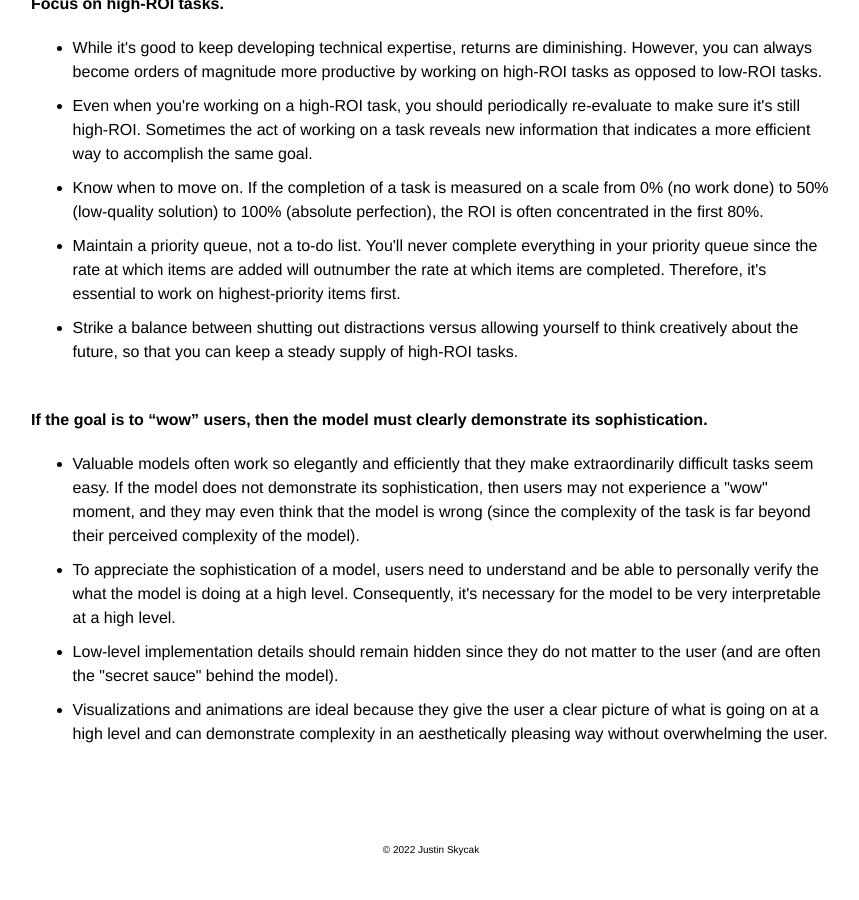
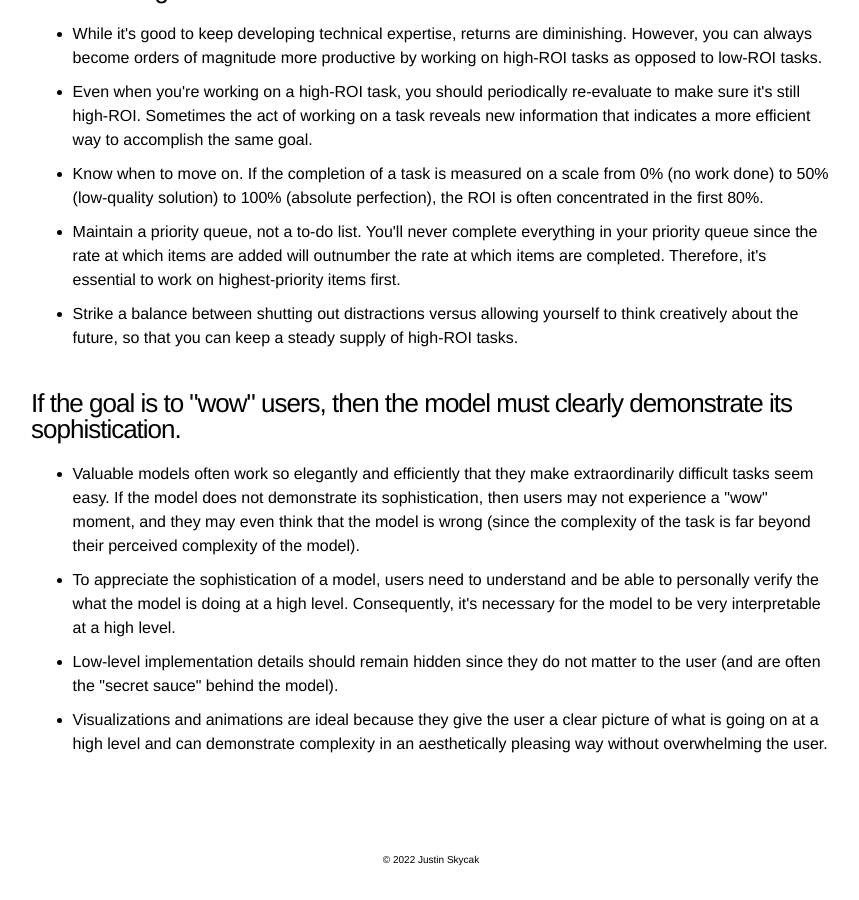
Before and after one commit to quantmonster/quantmonster.github.io, a Jekyll site: the page built from _posts/2022-09-07-modeling-tips.md, in a window 1280 px wide and 900 px high, scrolled down 3388 px. Shown: the whole window, without its empty margins (209-1068 px from the left). Built offline with Jekyll 4.4.1, drawn with Linux system fonts in a browser that asks for light colours.

Commit message:
Update 2022-09-07-modeling-tips.md

```diff
--- a/_posts/2022-09-07-modeling-tips.md
+++ b/_posts/2022-09-07-modeling-tips.md
@@ -13,14 +11,14 @@ excerpt: "In progress..."
  <li>The willingness to persist has a more emotional root -- doing something you love, wanting to fix something that angers you, a drive to conquer an opponent, etc. The more emotional connection you have to a problem, the easier it will be to stay motivated and persistent.</li>
 </ul>
 
-<h4>Consider the full problem from the beginning.</h4>
+<h3>Consider the full problem from the beginning.</h3>
 <ul>
   <li>A model is worthless if it does not solve the desired problem. Even if it's elegant and theoretically interesting -- if it doesn't actually solve a problem, then it's worthless.</li>
   <li>It is easier to simplify a convoluted model that solves the problem, than to extend an elegant model that does not solve the problem.</li>
   <li>Models that are intentionally designed to solve solve specific real problems usually turn out to be theoretically interesting and fun to build, but a theoretically interesting and fun-to-develop model designed in a vacuum will rarely happen to solve any sort of real problem.</li>
 </ul>
 
-<h5>Both you and your model need to understand the full context surrounding the problem.</h5>
+<h3>Both you and your model need to understand the full context surrounding the problem.</h3>
 <ul>
   <li>The first step to developing a model is to gather domain knowledge and fully grasp the context in which the model is meant to exist. If you skip this step, then your model might work in theory but probably not in real life.</li>
   <li>In order to gather domain knowledge, you need to engage in hands-on experience. So, avoid domains where you're averse to doing things manually and getting your hands dirty.</li>
@@ -28,15 +26,14 @@ excerpt: "In progress..."
   <li>Once a model is detecting and leveraging most of signal in the data, it's higher ROI to improve the quality and breadth of data than to increase the algorithmic complexity of the model.</li>
 </ul>
 
-<h6>Choose the right level for your first principles.</h6>
+<h3>Choose the right level for your first principles.</h3>
 <ul>
  <li>It is often more efficient to manually encode expert knowledge in a structured data set and build a model on top of that, than to attempt to build a model that does everything from scratch.</li>
  <li>It's easy to rationalize that manually encoding expert knowledge takes too long. But if spending several weeks (or even months) creating a structured data set by hand will allow your model to accomplish important goals that it couldn't otherwise, then it's totally worth doing.</li>
  <li>Plus, when you have to manually encode expert knowledge, it means that you're creating highly relevant data that isn't publicly accessible. This gives you a major edge over any competitor who is not a domain expert or is unwilling to endure tedium for the sake of the model.</li>
 </ul>
 
-<br>
-<b>Get specific to your domain.</b>
+<h3>Get specific to your domain.</h3>
 <ul>
  <li>In every domain there are insights that a domain expert would know from experience, that would likely evade a general-purpose algorithm. (This is not surprising, because general-purpose algorithms get their power of generality by reducing assumptions and focusing on the aspects of a problem that are conserved across domains.)</li>
  <li>By introducing domain-specific "shortcut" assumptions and considering relevant aspects of the problem that would otherwise be ignored, you can leverage your domain knowledge as a major advantage against competitors who do not have as much domain expertise.</li>
@@ -44,8 +41,7 @@ excerpt: "In progress..."
  <li>Even after you become a domain expert, don't get cocky thinking you know everything there is to know within the domain. The amount of you know is still orders of magnitude less than the amount you don't, and the distribution of domain expertise among domain experts has a fat tail.</li>
  </ul>
 
-<br>
-<b>Leverage your intuition and emotions.</b>
+<h3>Leverage your intuition and emotions.</h3>
 <ul>
   <li>Routinely step back from the theory and implementation and observe your model's behavior. It needs to make sense intuitively and "feel" right emotionally. (If you've spent enough time building domain knowledge by doing things manually and getting your hands dirty, then you should have emotional reactions to the decisions the model makes.)</li>
   <li>The best machine learning model you have is your brain, and your brain only interfaces with interpretable computer models.</li>
@@ -53,8 +49,7 @@ excerpt: "In progress..."
   <li>Emotion is an essential part of the feedback loop for improving a model: 1) inspect the model's output, 2) produce a negative emotional reaction, 3) introspect your emotions to identify the root cause of the negativity, 4) describe what the output needs to look like order to produce a positive emotional reaction, 5) tweak the model to give the desired output, 6) return to step 1.</li>
 </ul>
 
-<br>
-<b>Make your model robust and reliable.</b>
+<h3>Make your model robust and reliable.</h3>
 <ul>
  <li>Make your model robust to data issues (but make sure it logs a warning whenever it comes across a data issue). Data issues will happen from time to time, especially if the model is being developed in parallel with the underlying data infrastructure. The model can't just fall over and refuse to work whenever data issues happen.</li>
  <li>The more complex your model is, the more internal validation it needs. Depending on the severity and veracity of a failed sanity check, the model should either log a warning or throw an error, halt, and alert you.</li>
@@ -63,23 +58,20 @@ excerpt: "In progress..."
  <li>It's often worth investing some time to make your logs highly informative yet easy to skim. (Indents and empty line dividers are your friends.) Tuning and debugging go much faster if you can see the forest for the trees.</li>
 </ul>
 
-<br>
-<b>Refactor when appropriate.</b>
+<h3>Refactor when appropriate.</h3>
 <ul>
  <li>One goal of refactoring is to save you time in the long run. On one hand, you shouldn't refactor until you're reasonably confident that what you refactor is a permanent and essential part of the solution. On the other hand, you shouldn't wait so long to refactor that you experiencing lots of friction when trying to extend your solution.</li>
  <li>Another goal of refactoring is to enable other people to understand and modify your code. If you're going to hand off a piece of code to someone, then you should first refactor until it's reasonably clean.</li>
 </ul>
 
-<br>
-<b>Never stall out. (Corollary: Control the data-generating process.)</b>
+<h3>Never stall out. (Corollary: Control the data-generating process.)</h3>
 <ul>
  <li>Keep forward momentum. If a model is not producing a desired behavior and you're out of ideas, then temporarily hard-code the desired behavior as an "intervention", move on, and periodically revisit the intervention to try out more elegant ideas.</li>
  <li>If you don't control the data-generating process, then it becomes vastly more difficult (and sometimes impossible) to resolve data issues. You either need to own the data-generating process yourself or have trust, a good relationship, an open line of communication with the person who does.</li>
  <li>Don't embark on a project unless you have some solid ideas on how to approach it. If your desired outcome feels magical, then you probably don't (yet) have enough technical knowledge to achieve it.</li>
 </ul>
 
-<br>
-<b>Focus on high-ROI tasks.</b>
+<h3>Focus on high-ROI tasks.</h3>
 <ul>
   <li>While it's good to keep developing technical expertise, returns are diminishing. However, you can always become orders of magnitude more productive by working on high-ROI tasks as opposed to low-ROI tasks.</li>
   <li>Even when you're working on a high-ROI task, you should periodically re-evaluate to make sure it's still high-ROI. Sometimes the act of working on a task reveals new information that indicates a more efficient way to accomplish the same goal.</li>
@@ -88,8 +80,7 @@ excerpt: "In progress..."
   <li>Strike a balance between shutting out distractions versus allowing yourself to think creatively about the future, so that you can keep a steady supply of high-ROI tasks.</li>
 </ul>
 
-<br>
-<b>If the goal is to "wow" users, then the model must clearly demonstrate its sophistication.</b>
+<h3>If the goal is to "wow" users, then the model must clearly demonstrate its sophistication.</h3>
 <ul>
   <li>Valuable models often work so elegantly and efficiently that they make extraordinarily difficult tasks seem easy. If the model does not demonstrate its sophistication, then users may not experience a "wow" moment, and they may even think that the model is wrong (since the complexity of the task is far beyond their perceived complexity of the model).</li>
   <li>To appreciate the sophistication of a model, users need to understand and be able to personally verify the what the model is doing at a high level. Consequently, it's necessary for the model to be very interpretable at a high level.</li>
```
Also changed, not shown: other parts of _posts/2022-09-07-modeling-tips.md (+1 -3 lines).
